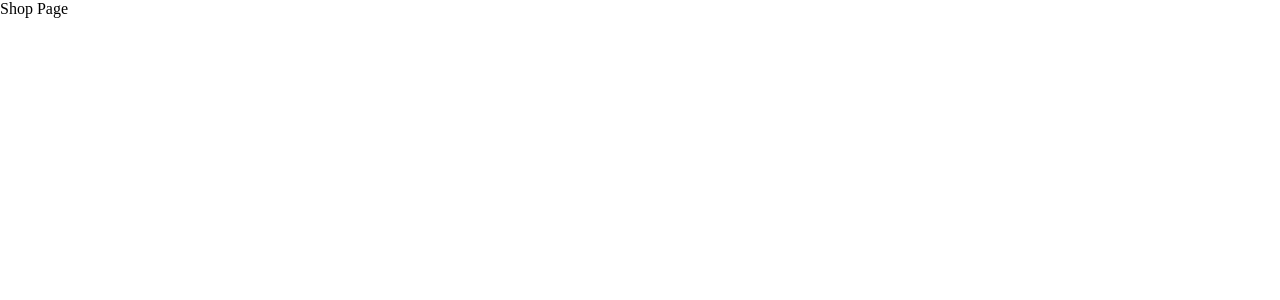
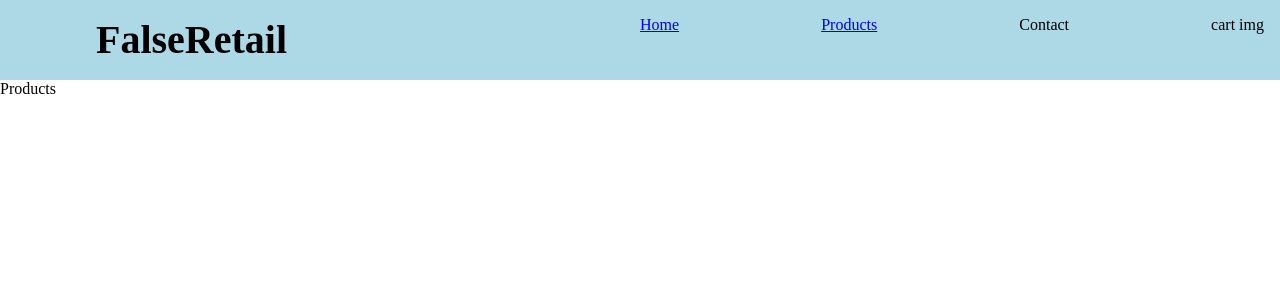
Before and after one commit to jakovid/portfolio-09-shopping-cart, a React (Create React App) app: page /shop in a window 1280 px wide. Shown: the top 300 px of the page. Built offline with nearby package versions, Linux system fonts and the light colour scheme.

Commit message:
can now switch between two pages

```diff
--- a/src/ShopPage.js
+++ b/src/ShopPage.js
@@ -1,7 +1,11 @@
 import React from "react";
+import Header from "./components/Header";
 
 export default function ShopPage() {
     return(
-        <div>Shop Page</div>
+        <div>
+            <Header />
+            <div>Products</div>
+        </div>
     )
 }
--- a/src/components/Header.js
+++ b/src/components/Header.js
@@ -7,8 +7,8 @@ export default function Header(){
                 FalseRetail
             </div>
             <div id='headerRight'>
-                <div>Home</div>
-                <div>Products</div>
+                <div><a href='/'>Home</a></div>
+                <div><a href="/shop">Products</a></div>
                 <div>Contact</div>
                 <div>cart img</div>
             </div>
```
